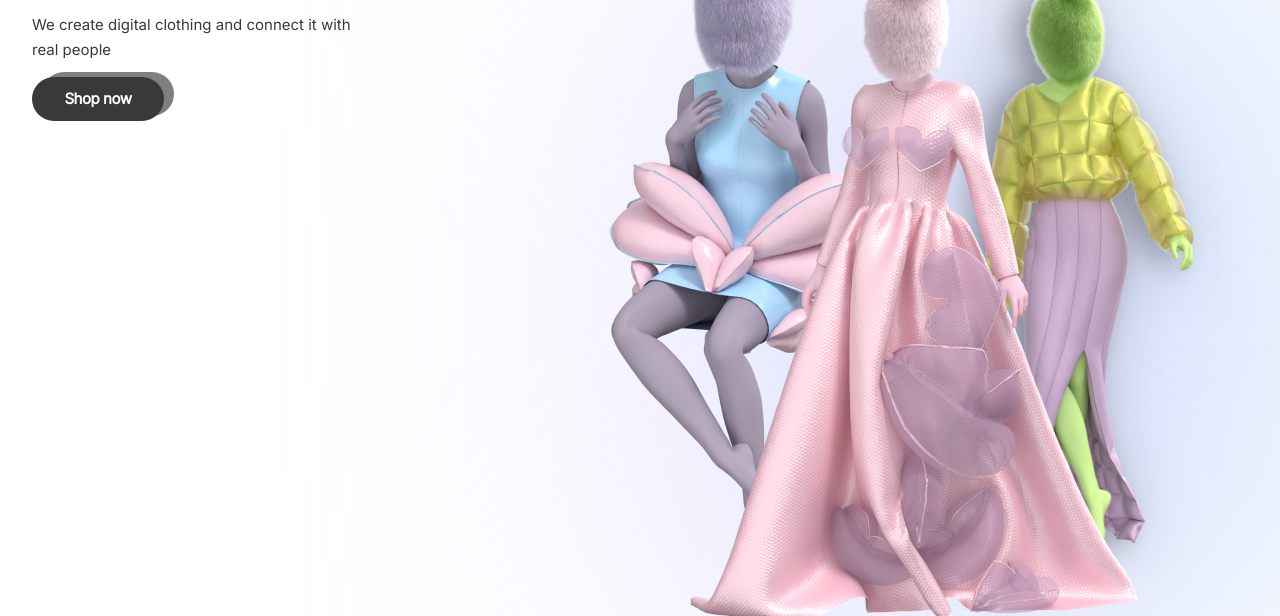
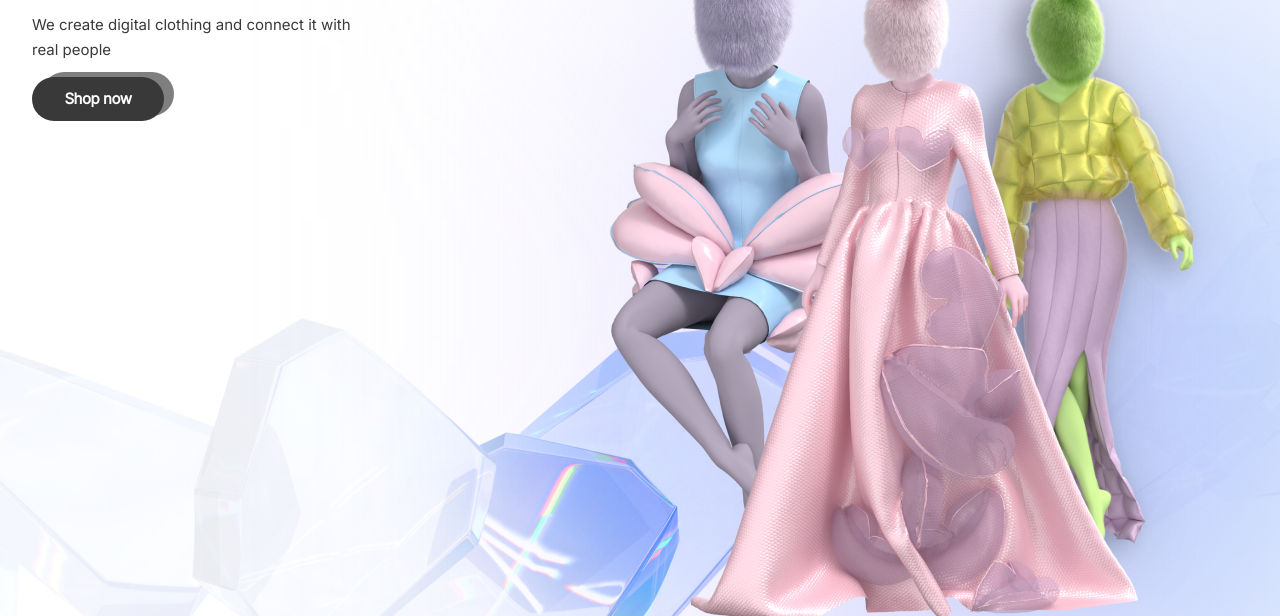
Before and after one commit to bahirevnikita/Web, a plain HTML site: page index.html in a window 1280 px wide. Shown: the part 184-800 px from the top of the page. Drawn offline with Linux system fonts and the light colour scheme.

Commit message:
modified:   CSS/style.css

```diff
--- a/CSS/style.css
+++ b/CSS/style.css
@@ -34,6 +34,7 @@ footer {
 }
 .two {
 }
+
 .three {
   background-color: #f9f9f9;
   height: 45.8rem;
@@ -1492,6 +1493,10 @@ filter: blur(187px);
     flex-direction: row;
 
   }
+  main{
+    background: url("./../img/bg.png") no-repeat ;
+    background-position: top;
+  }
   .uifoot{
     display: none;
   }
```
